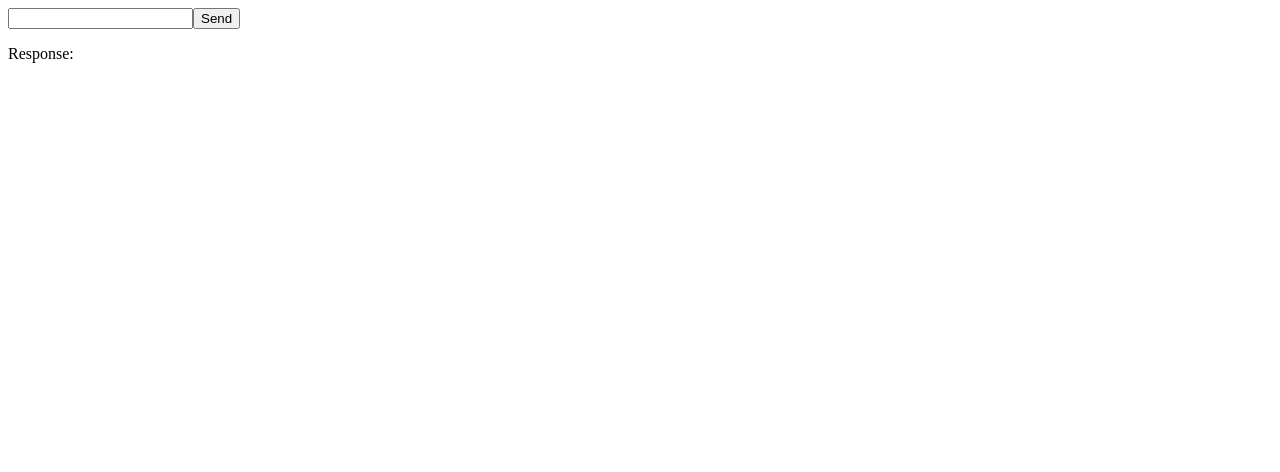
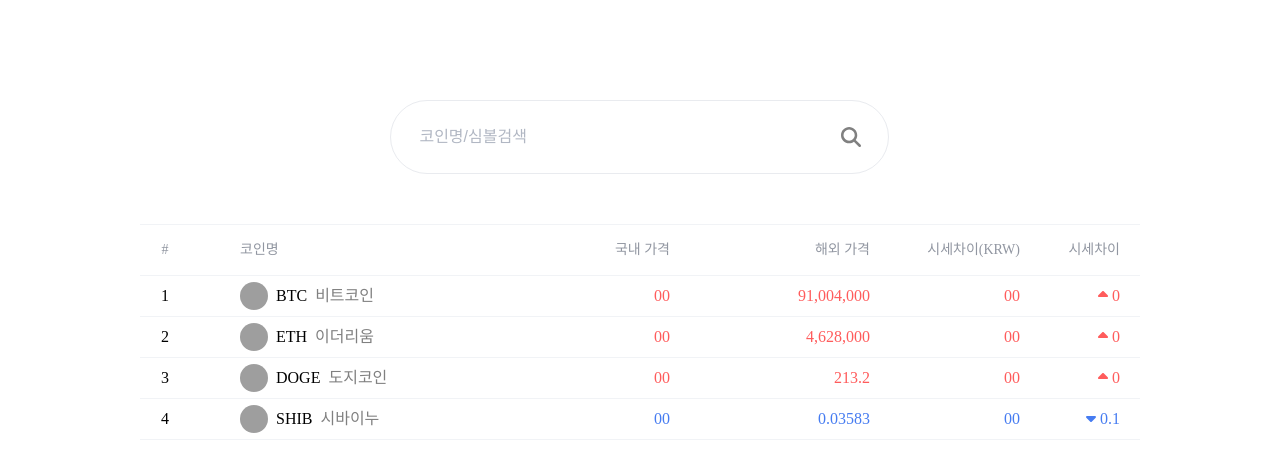
Before and after one commit to 02-1/coin-front, a React (Create React App) app in the folder coin-front/: page / in a window 1280 px wide. Shown: the top 472 px of the page. Built offline with nearby package versions, Linux system fonts and the light colour scheme; no server answers; grey boxes are pictures that could not be loaded.

Commit message:
메인 페이지 first commit

```diff
--- a/coin-front/src/App.js
+++ b/coin-front/src/App.js
@@ -1,7 +1,9 @@
 import WebSocketClient from "./WebSocket";
+import MainPage from "./main-page/MainPage";
 
 function App() {
-  return <WebSocketClient></WebSocketClient>
+  return <MainPage></MainPage>
+  //return <WebSocketClient></WebSocketClient>
 }
 
 export default App;
--- /dev/null
+++ b/coin-front/src/main-page/CoinListProvider.js
@@ -0,0 +1,27 @@
+import { useEffect } from "react";
+
+function CoinListProvider({setList}) {
+
+  useEffect(() => {
+    const newSocket = new WebSocket("ws://172.30.92.184:8080/coin-list");
+
+    newSocket.onopen = () => {
+      console.log("WebSocket connected");
+    };
+
+    newSocket.onmessage = (event) => {
+      setList(JSON.parse(event.data));
+    };
+
+    newSocket.onclose = () => {
+      console.log("WebSocket disconnected");
+    };
+
+    return () => {
+      newSocket.close();
+    };
+  }, []);
+
+}
+
+export default CoinListProvider;
--- /dev/null
+++ b/coin-front/src/main-page/MainPage.js
@@ -0,0 +1,61 @@
+import React, { useState } from "react";
+import SearchBar from "./component/SearchBar";
+import TableList from "./component/TableList";
+import TableOfContents from "./component/TableOfContents";
+import CoinListProvider from "./CoinListProvider";
+
+function MainPage() {
+  const [list, setList] = useState([
+    {
+      id: 1,
+      img_link: "https://static.upbit.com/logos/BTC.png",
+      ticker: "BTC",
+      name: "비트코인",
+      price_binance: "00",
+      price_upbit: "91,004,000",
+      price_gap: "00",
+      gap_percent: 0.0,
+    },
+    {
+      id: 2,
+      img_link: "https://static.upbit.com/logos/ETH.png",
+      ticker: "ETH",
+      name: "이더리움",
+      price_binance: "00",
+      price_upbit: "4,628,000",
+      price_gap: "00",
+      gap_percent: 0.0,
+    },
+    {
+      id: 3,
+      img_link: "https://static.upbit.com/logos/DOGE.png",
+      ticker: "DOGE",
+      name: "도지코인",
+      price_binance: "00",
+      price_upbit: "213.2",
+      price_gap: "00",
+      gap_percent: 0.0,
+    },
+    {
+      id: 4,
+      img_link: "https://static.upbit.com/logos/SHIB.png",
+      ticker: "SHIB",
+      name: "시바이누",
+      price_binance: "00",
+      price_upbit: "0.03583",
+      price_gap: "00",
+      gap_percent: -0.1,
+    },
+  ]);
+
+  return (
+    <>
+      <SearchBar list={list} setList={setList}></SearchBar>
+      <TableOfContents></TableOfContents>
+      <TableList list={list}></TableList>
+      <CoinListProvider setList={setList} />
+    </>
+  );
+}
+
+export default MainPage;
--- /dev/null
+++ b/coin-front/src/main-page/component/SearchBar.js
@@ -0,0 +1,45 @@
+import React, { useState } from 'react';
+import { FontAwesomeIcon } from '@fortawesome/react-fontawesome';
+import { faSearch } from '@fortawesome/free-solid-svg-icons';
+import '../css/SearchBar.css';
+
+function SearchBar({list, setList}){
+  const [searchTerm, setSearchTerm] = useState('');
+
+  const handleInputChange = (event) => {
+    setSearchTerm(event.target.value);
+  };
+
+  const handleSearch = () => {
+    if (searchTerm.trim() === '') {
+      window.location.reload();
+    }
+
+    const filteredList = list.filter(item => {
+      const tickerMatch = item.ticker.toLowerCase().includes(searchTerm.toLowerCase());
+      const nameMatch = item.name.toLowerCase().includes(searchTerm.toLowerCase());
+      return tickerMatch || nameMatch;
+    });
+
+    setList(filteredList);
+  };
+
+  return (
+    <div className="search-bar">
+      <div className="input-container">
+        <input
+          type="text"
+          placeholder="코인명/심볼검색"
+          className="search-input"
+          value={searchTerm}
+          onChange={handleInputChange}
+        />
+        <button className="search-button" onClick={handleSearch}>
+        <FontAwesomeIcon icon={faSearch} />
+      </button>
+      </div>
+    </div>
+  );
+};
+
+export default SearchBar;
--- /dev/null
+++ b/coin-front/src/main-page/component/TableList.js
@@ -0,0 +1,13 @@
+import React from 'react';
+import TableRow from "./TableRow";
+
+function TableList({ list }) {
+    return (
+        <div>
+            {list.map(item => <TableRow key={item.id} {...item} />)}
+        </div>
+    );
+}
+
+
+export default TableList;
--- /dev/null
+++ b/coin-front/src/main-page/component/TableOfContents.js
@@ -0,0 +1,19 @@
+import React from 'react';
+import '../css/TableOfContents.css';
+
+const TableOfContents = () => {
+  return (
+    <div className="table-of-contents">
+      <div className="header">
+        <div className="cell">#</div>
+        <div className="cell">코인명</div>
+        <div className="cell">국내 가격</div>
+        <div className="cell">해외 가격</div>
+        <div className="cell">시세차이(KRW)</div>
+        <div className="cell">시세차이</div>
+      </div>
+    </div>
+  );
+};
+
+export default TableOfContents;
--- /dev/null
+++ b/coin-front/src/main-page/component/TableRow.js
@@ -0,0 +1,34 @@
+import React from 'react';
+import '../css/TableRow.css';
+import { FontAwesomeIcon } from '@fortawesome/react-fontawesome';
+import { faCaretUp, faCaretDown } from '@fortawesome/free-solid-svg-icons';
+
+const TableRow = ({ id, img_link, ticker, name, price_binance, price_upbit, price_gap, gap_percent }) => {
+  const icon = gap_percent >= 0 ? faCaretUp : faCaretDown;
+  const gapClass = gap_percent >= 0 ? 'positive-gap' : 'negative-gap';
+  const formattedGapPercent = gap_percent >= 0 ? gap_percent : -gap_percent;
+
+  return (
+    <div className="coin-table-row">
+      <div className='cells'>
+        <div className="cell">{id}</div>
+        <div className="cell">
+          <div className="icon-container">
+            <img src={img_link} alt="coin-icon" className="coin-icon" />
+          </div>
+          <div className="ticker">{ticker}</div>
+          <div className="name">{name}</div>
+        </div>
+        <div className={`cell ${gapClass}`}>{price_binance}</div>
+        <div className={`cell ${gapClass}`}>{price_upbit}</div>
+        <div className={`cell ${gapClass}`}>{price_gap}</div>
+        <div className={`cell ${gapClass}`}>
+          <FontAwesomeIcon icon={icon} /> {formattedGapPercent}
+          </div>
+      </div>
+    </div>
+
+  );
+};
+
+export default TableRow;
--- /dev/null
+++ b/coin-front/src/main-page/css/SearchBar.css
@@ -0,0 +1,42 @@
+.search-bar {
+    margin: 100px auto 50px auto;
+    width: 500px;
+    position: relative;
+}
+
+.input-container {
+    width: 90%;
+    height: 44px;
+    padding: 14px 20.58px 14px 26.42px;
+    background: white;
+    border-radius: 100px;
+    border: 1px solid #E9EBEF;
+    display: inline-flex;
+    align-items: center;
+}
+
+.search-input {
+    width: 100%;
+    padding-right: 74px;
+    font-size: 16px;
+    font-weight: 500;
+    color: black;
+    word-wrap: break-word;
+    border: none;
+    outline: none;
+}
+
+.search-input::placeholder {
+    color: #B1B7C3;
+}
+
+.search-button {
+    background-color: transparent;
+    border: none;
+    cursor: pointer;
+}
+
+.search-button .svg-inline--fa {
+    color: gray;
+    font-size: 20px;
+}
--- /dev/null
+++ b/coin-front/src/main-page/css/TableOfContents.css
@@ -0,0 +1,54 @@
+.header {
+    margin: 0 auto;
+    width: 1000px;
+    height: 50px;
+    position: relative;
+    border-top: 1px #F1F3F6 solid;
+    border-bottom: 1px #F1F3F6 solid;
+}
+
+.header > .cell {
+    text-align: end;
+    height: 50px;
+    font-size: 14px;
+    font-weight: 500;
+    line-height: 50px;
+    position: absolute;
+    color: #9196A1;
+    word-wrap: break-word;
+}
+
+.cell:nth-child(1) {
+    text-align: center;
+    width: 30px;
+}
+
+.header > .cell:nth-child(1) {
+    left: 10px;
+}
+
+.cell:nth-child(2) {
+    text-align: start;
+    left: 100px;
+    width: 300px;
+}
+
+.cell:nth-child(3) {
+    left: 350px;
+    width: 180px;
+}
+
+.cell:nth-child(4) {
+    left: 550px;
+    width: 180px;
+}
+
+.cell:nth-child(5) {
+    left: 780px;
+    width: 100px;
+}
+
+.cell:nth-child(6) {
+    left: 900px;
+    width: 80px;
+}
--- /dev/null
+++ b/coin-front/src/main-page/css/TableRow.css
@@ -0,0 +1,52 @@
+.coin-table-row {
+  margin: 0 auto;
+  width: 1000px;
+  border-bottom: 1px #F1F3F6 solid;
+}
+
+.cells {
+  width: 1000px;
+  height: 40px;
+  position: relative;
+}
+
+.positive-gap{
+  color: #FF5C5C;
+}
+
+.negative-gap{
+  color: #467CF1;
+}
+
+.cells> .cell {
+  position: absolute;
+  text-align: end;
+  height: 40px;
+  font-size: 16px;
+  font-weight: 500;
+  line-height: 40px;
+  word-wrap: break-word;
+}
+
+.coin-table-row .cell:nth-child(1){
+  margin-left: 10px;
+}
+
+.coin-table-row .cell:nth-child(2){
+  display: flex;
+}
+
+.coin-icon {
+  margin: 6px 0;
+  width: 28px;
+  height: 28px;
+  border-radius: 14px;
+}
+
+.ticker {
+  margin: 0 8px;
+}
+
+.name {
+  color: gray;
+}
```
Also changed, not shown: package.json (added, +7 -0 lines), 1 other file (tests, documents, lock files or other folders).
